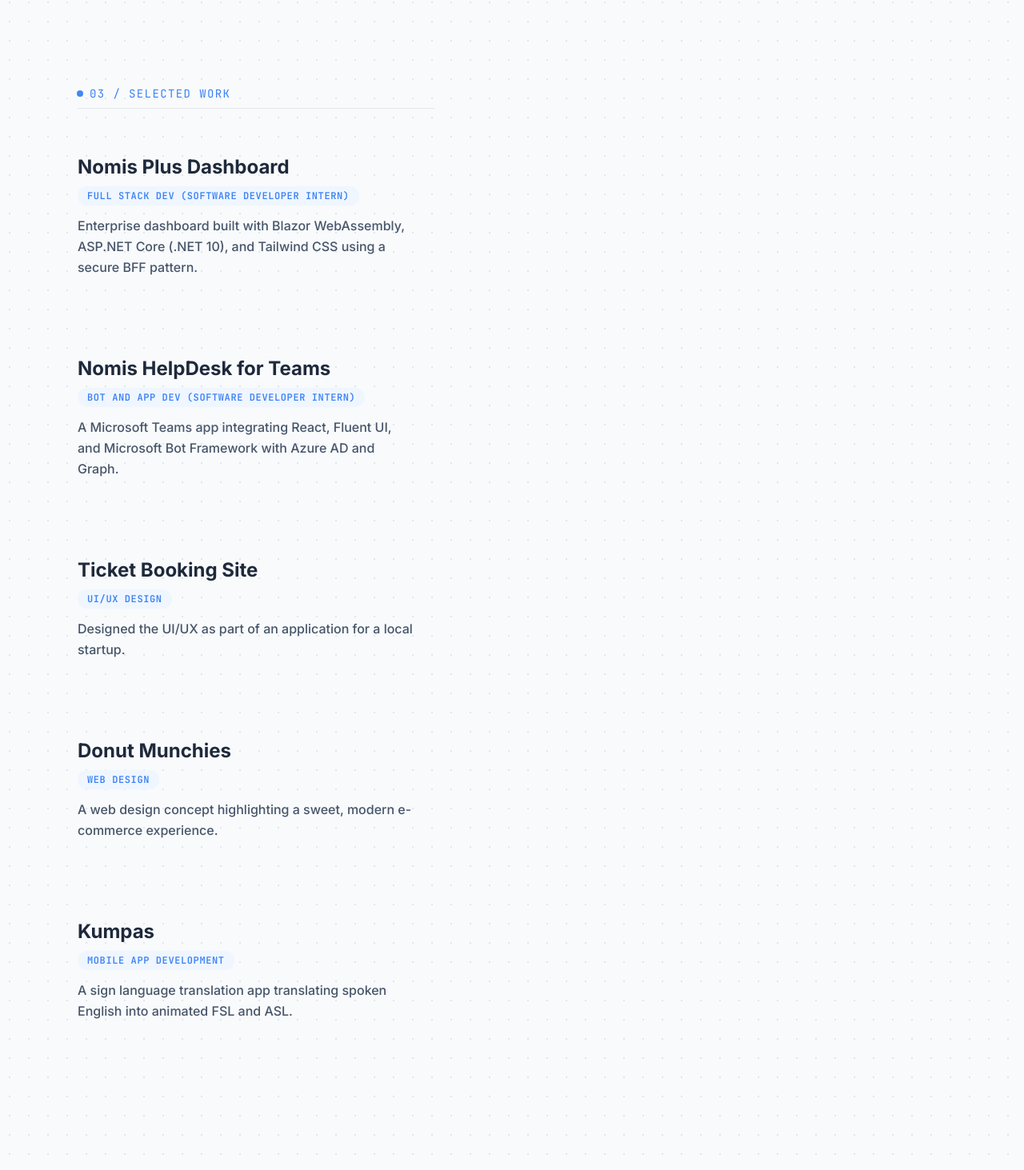
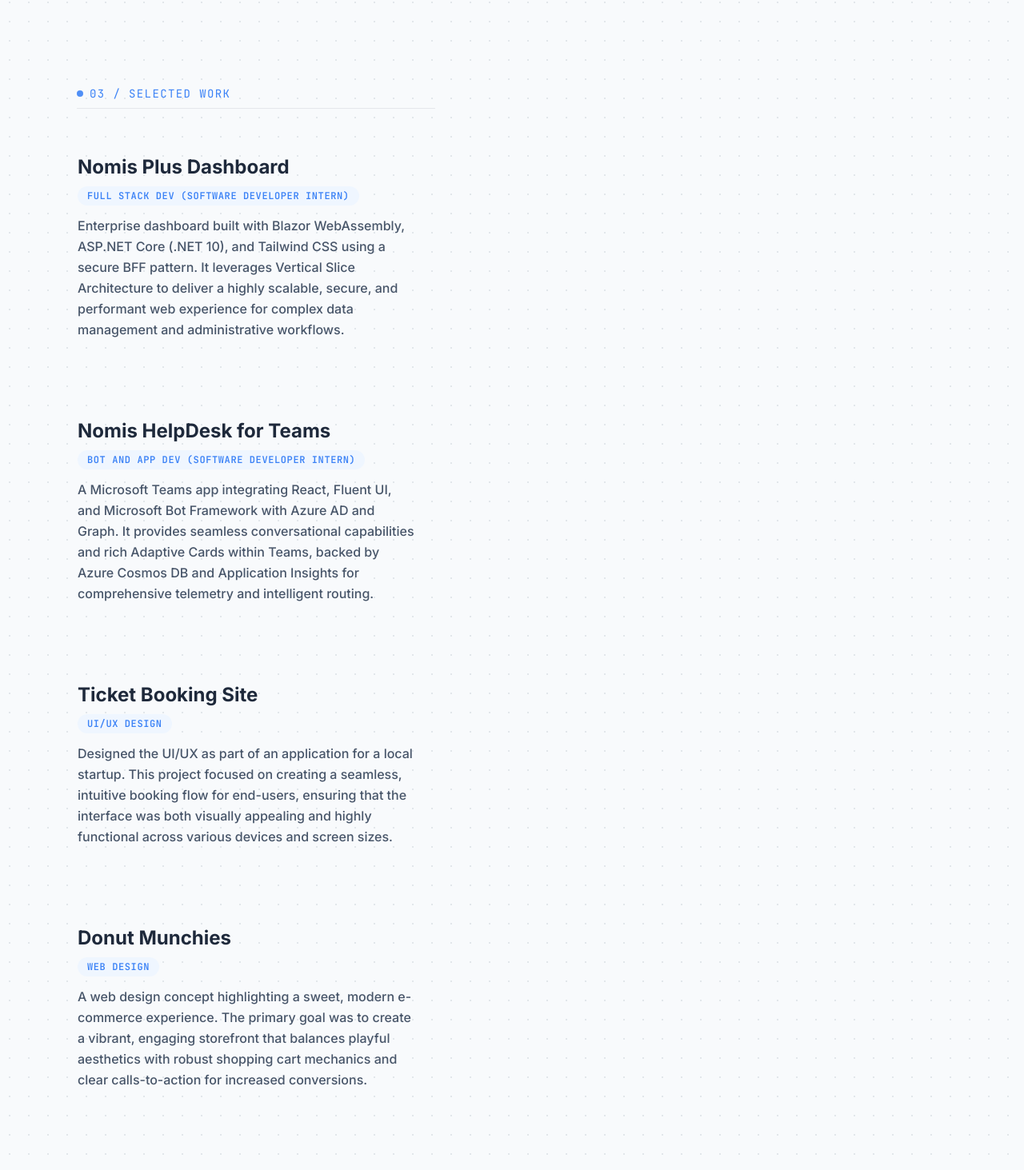
Before and after one commit to princessorbillo/web-portfolio, a React (Vite) app: page / in a window 1280 px wide. Shown: the part 1329-2792 px from the top of the page at 80% size. Built offline with nearby package versions, Linux system fonts and the light colour scheme.

Commit message:
style: make modal images uncropped and elaborate project descriptions

```diff
--- a/src/App.jsx
+++ b/src/App.jsx
@@ -143,11 +143,11 @@
   ];
 
   const projects = [
-    { title: "Nomis Plus Dashboard", role: "Full Stack Dev (Software Developer Intern)", desc: "Enterprise dashboard built with Blazor WebAssembly, ASP.NET Core (.NET 10), and Tailwind CSS using a secure BFF pattern.", link: "https://placehold.co/600x400/1e293b/ffffff?text=Nomis+Plus+Dashboard" },
-    { title: "Nomis HelpDesk for Teams", role: "Bot and App Dev (Software Developer Intern)", desc: "A Microsoft Teams app integrating React, Fluent UI, and Microsoft Bot Framework with Azure AD and Graph.", link: "https://placehold.co/600x400/1e293b/ffffff?text=Nomis+HelpDesk" },
-    { title: "Ticket Booking Site", role: "UI/UX Design", desc: "Designed the UI/UX as part of an application for a local startup.", link: "https://intet.dashnexpages.net/Portfolio/ticket.jpg" },
-    { title: "Donut Munchies", role: "Web Design", desc: "A web design concept highlighting a sweet, modern e-commerce experience.", link: "https://intet.dashnexpages.net/Portfolio/dmhome.jpg" },
-    { title: "Kumpas", role: "Mobile App Development", desc: "A sign language translation app translating spoken English into animated FSL and ASL.", link: "https://intet.dashnexpages.net/Portfolio/kumpasmain.jpg" }
+    { title: "Nomis Plus Dashboard", role: "Full Stack Dev (Software Developer Intern)", desc: "Enterprise dashboard built with Blazor WebAssembly, ASP.NET Core (.NET 10), and Tailwind CSS using a secure BFF pattern. It leverages Vertical Slice Architecture to deliver a highly scalable, secure, and performant web experience for complex data management and administrative workflows.", link: "https://placehold.co/600x400/1e293b/ffffff?text=Nomis+Plus+Dashboard" },
+    { title: "Nomis HelpDesk for Teams", role: "Bot and App Dev (Software Developer Intern)", desc: "A Microsoft Teams app integrating React, Fluent UI, and Microsoft Bot Framework with Azure AD and Graph. It provides seamless conversational capabilities and rich Adaptive Cards within Teams, backed by Azure Cosmos DB and Application Insights for comprehensive telemetry and intelligent routing.", link: "https://placehold.co/600x400/1e293b/ffffff?text=Nomis+HelpDesk" },
+    { title: "Ticket Booking Site", role: "UI/UX Design", desc: "Designed the UI/UX as part of an application for a local startup. This project focused on creating a seamless, intuitive booking flow for end-users, ensuring that the interface was both visually appealing and highly functional across various devices and screen sizes.", link: "https://intet.dashnexpages.net/Portfolio/ticket.jpg" },
+    { title: "Donut Munchies", role: "Web Design", desc: "A web design concept highlighting a sweet, modern e-commerce experience. The primary goal was to create a vibrant, engaging storefront that balances playful aesthetics with robust shopping cart mechanics and clear calls-to-action for increased conversions.", link: "https://intet.dashnexpages.net/Portfolio/dmhome.jpg" },
+    { title: "Kumpas", role: "Mobile App Development", desc: "A sign language translation app translating spoken English into animated FSL and ASL. The application aims to bridge the communication gap for the deaf and hard of hearing by utilizing real-time natural language processing and rendering accurate 3D avatar animations for various sign dialects.", link: "https://intet.dashnexpages.net/Portfolio/kumpasmain.jpg" }
   ];
 
   return (
@@ -366,11 +366,11 @@
               </button>
 
               {/* Image side */}
-              <div className="w-full md:w-3/5 bg-slate-100 h-64 md:h-auto relative">
+              <div className="w-full md:w-3/5 bg-slate-100 h-64 md:h-auto relative flex items-center justify-center p-4">
                 <img
                   src={selectedProject.link}
                   alt={selectedProject.title}
-                  className="w-full h-full object-cover object-top"
+                  className="w-full h-full object-contain drop-shadow-xl"
                 />
               </div>
 
@@ -380,17 +380,9 @@
                   {selectedProject.role}
                 </div>
                 <h3 className="text-3xl font-extrabold text-slate-900 mb-4">{selectedProject.title}</h3>
-                <p className="text-lg text-slate-600 leading-relaxed mb-8">
+                <p className="text-lg text-slate-600 leading-relaxed">
                   {selectedProject.desc}
                 </p>
-                <a
-                  href={selectedProject.link}
-                  target="_blank"
-                  rel="noopener noreferrer"
-                  className="inline-block bg-accent hover:bg-blue-600 text-white font-bold py-3 px-6 rounded-xl transition-colors text-center shadow-lg shadow-blue-500/30"
-                >
-                  View Full Image
-                </a>
               </div>
             </motion.div>
           </motion.div>
```
